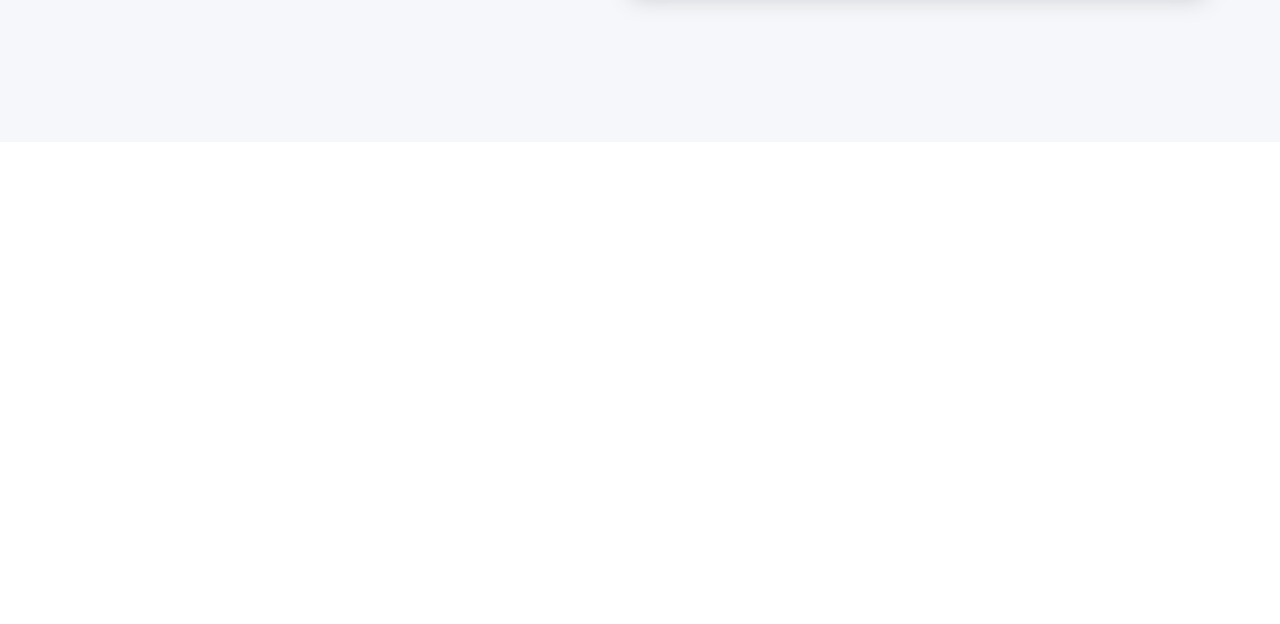
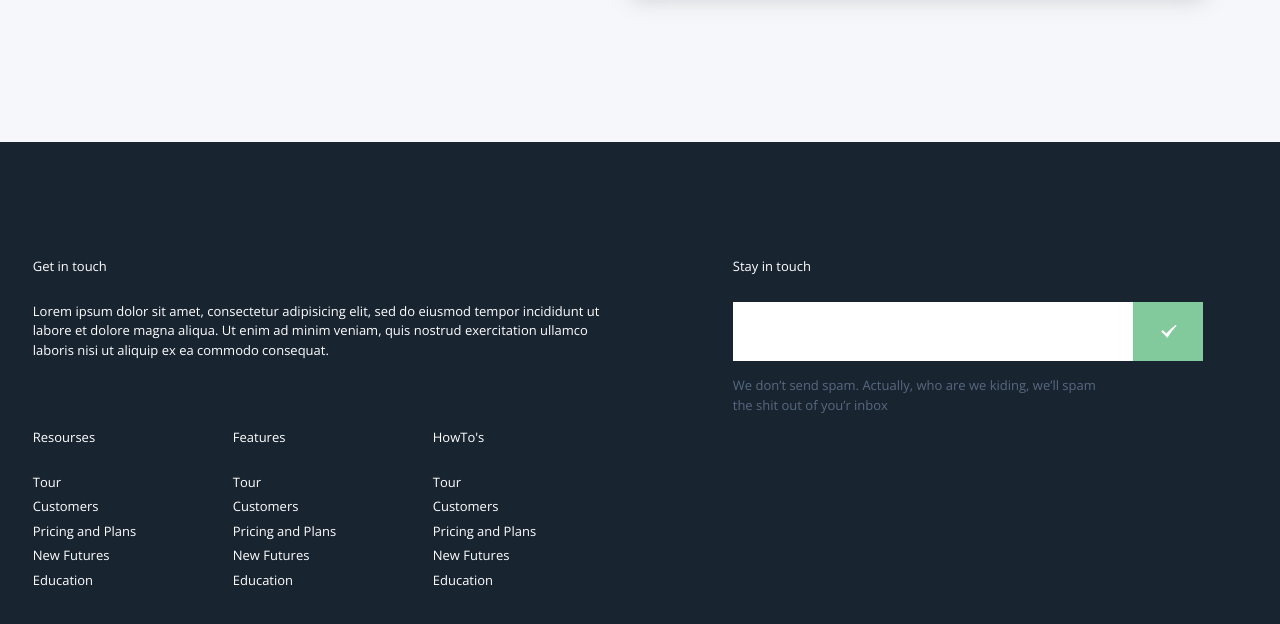
Before and after one commit to zonderweb/Take, a website: page app/index.html in a window 1280 px wide. Shown: the part 4413-5037 px from the top of the page. Before the commit the page ends 4555 px from the top, so only its background shows below. Drawn offline with nearby package versions, Linux system fonts and the light colour scheme.

Commit message:
+ footer

```diff
--- a/app/index.html
+++ b/app/index.html
@@ -174,6 +174,55 @@
 		</div>
 	</section>
 
+	<footer class="footer">
+		<div class="footer-box__top">
+			<div class="footer-info">
+				<div class="footer-info__title">Get in touch</div>
+				<p>Lorem ipsum dolor sit amet, consectetur adipisicing elit, sed do eiusmod tempor incididunt ut labore et dolore magna aliqua. Ut enim ad minim veniam, quis nostrud exercitation ullamco laboris nisi ut aliquip ex ea commodo consequat.</p>
+			</div>
+			<div class="footer-subscr">
+				<div class="footer-info__title">Stay in touch</div>
+				<form action="index.html" method="get">
+					<input type="email" class="subscr-inpt">
+					<button class="sbscr-btn"><i class="icon-ok"></i></button>
+				</form>
+				<p>We don’t send spam. Actually, who are we kiding, we’ll spam <br>the shit out of you’r inbox</p>
+			</div>
+		</div>
+		<div class="footer-box__bottom">
+			<div class="footer-menu">
+				<div class="footer-info__title">Resourses</div>
+				<ul class="ftr-menu__list">
+					<li class="ftr-menu__item"><a href="#" class="ftr-menu__link">Tour</a></li>
+					<li class="ftr-menu__item"><a href="#" class="ftr-menu__link">Customers</a></li>
+					<li class="ftr-menu__item"><a href="#" class="ftr-menu__link">Pricing and Plans</a></li>
+					<li class="ftr-menu__item"><a href="#" class="ftr-menu__link">New Futures</a></li>
+					<li class="ftr-menu__item"><a href="#" class="ftr-menu__link">Education</a></li>
+				</ul>
+			</div>
+			<div class="footer-menu">
+				<div class="footer-info__title">Features</div>
+				<ul class="ftr-menu__list">
+					<li class="ftr-menu__item"><a href="#" class="ftr-menu__link">Tour</a></li>
+					<li class="ftr-menu__item"><a href="#" class="ftr-menu__link">Customers</a></li>
+					<li class="ftr-menu__item"><a href="#" class="ftr-menu__link">Pricing and Plans</a></li>
+					<li class="ftr-menu__item"><a href="#" class="ftr-menu__link">New Futures</a></li>
+					<li class="ftr-menu__item"><a href="#" class="ftr-menu__link">Education</a></li>
+				</ul>
+			</div>
+			<div class="footer-menu">
+				<div class="footer-info__title">HowTo's</div>
+				<ul class="ftr-menu__list">
+					<li class="ftr-menu__item"><a href="#" class="ftr-menu__link">Tour</a></li>
+					<li class="ftr-menu__item"><a href="#" class="ftr-menu__link">Customers</a></li>
+					<li class="ftr-menu__item"><a href="#" class="ftr-menu__link">Pricing and Plans</a></li>
+					<li class="ftr-menu__item"><a href="#" class="ftr-menu__link">New Futures</a></li>
+					<li class="ftr-menu__item"><a href="#" class="ftr-menu__link">Education</a></li>
+				</ul>
+			</div>
+		</div>
+	</footer>
+
 	<script src="js/libs.min.js"></script>
 	<script src="js/common.js"></script>
 
--- /dev/null
+++ b/app/sass/_footer.scss
@@ -0,0 +1,59 @@
+.footer {
+	color: $white;
+	background: $dark-blue;
+	padding-top: 115px;
+	padding-bottom: 145px;
+	font-size: 0.813em;
+	line-height: 1.500em;
+}
+.footer-info {
+	padding-right: 100px;
+}
+.footer-info__title {
+	margin-bottom: 25px;
+}
+.footer-subscr {
+	p {
+		color: $blue-57;
+	}
+	form {
+		@include cf;
+		margin-bottom: 15px;
+	}
+}
+.subscr-inpt {
+	@include span(4 of 5 wide);
+	border: none;
+	outline: none;
+	width: 85.1063%;
+	margin-right: 0;
+	padding: 20px 15px;
+	font-size: 1.125em;
+	text-transform: uppercase;
+}
+.sbscr-btn {
+	@include span(1 of 5 last);
+	border: none;
+	background: $green-light;
+	color: $white;
+	cursor: pointer;
+	padding: 20px 15px;
+	i {
+		font-weight: $light;
+	}
+}
+.ftr-menu__list {
+	margin: 0;
+	padding: 0;
+}
+.ftr-menu__item {
+	list-style-type: none;
+	margin-bottom: 5px;
+}
+.ftr-menu__link {
+	color: $white;
+	text-decoration: none;
+	&:hover {
+		text-decoration: underline;
+	}
+}
--- a/app/sass/_grid.scss
+++ b/app/sass/_grid.scss
@@ -5,7 +5,9 @@
 .privilege-box,
 .morepower-box,
 .greenpromo-box,
-.plan-box {
+.plan-box,
+.footer-box__top,
+.footer-box__bottom {
 	@include container();
 	margin-left: gutter();
 	margin-right: gutter();
@@ -52,3 +54,12 @@
 		@include span(6 last);
 	}
 }
+.footer-info {
+	@include span(7);
+}
+.footer-subscr {
+	@include span(5 last);
+}
+.footer-menu {
+	@include span(2);
+}
--- a/app/sass/_plan-widget.scss
+++ b/app/sass/_plan-widget.scss
@@ -52,4 +52,7 @@
 	text-decoration: none;
 	color: $grey-c5;
 	font-size: 1.350em;
+	&:hover {
+		color: $pink;
+	}
 }
--- a/app/sass/main.scss
+++ b/app/sass/main.scss
@@ -19,3 +19,4 @@ $susy: (
 @import "morepower.scss";
 @import "greenpromo.scss";
 @import "plan-widget.scss";
+@import "footer.scss";
```
Also changed, not shown: app/css/main.css.
